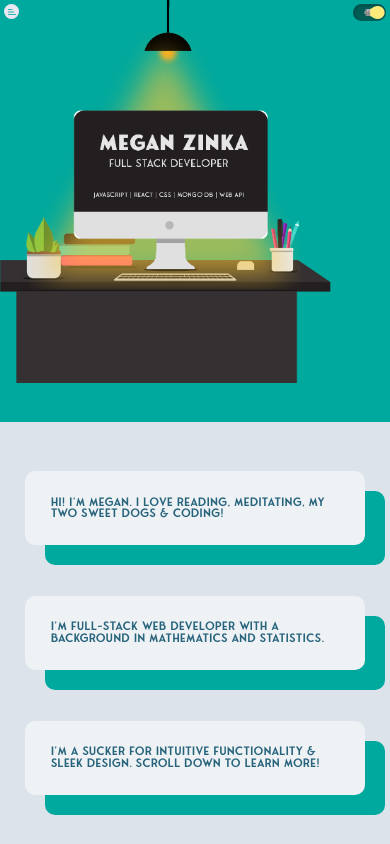
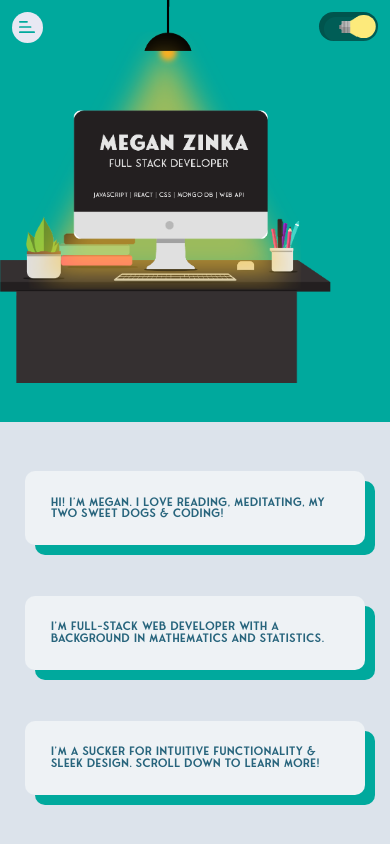
Before and after one commit to meganzinka/portfolio-site, a React (Create React App) app: page / in a window 390 px wide. Built offline with nearby package versions, Linux system fonts and the light colour scheme.

Commit message:
mobile toggles fixed

```diff
--- a/src/components/Home.jsx
+++ b/src/components/Home.jsx
@@ -48,9 +48,9 @@ const Home = (props) => {
     } else if (event.target.id ==="up" && props.page !== 1) {
       currentPage--
       props.setPage(currentPage)
-    } else if (event.target.id === "section-three") {
+    } else if (event.target.id === "three") {
       props.setPage(3)
-    } else if (event.target.id === "section-two") {
+    } else if (event.target.id === "two") {
       props.setPage(2)
     }
   }
@@ -98,7 +98,7 @@ const Home = (props) => {
             </div>
           </div>
             <div
-            id = "section-three"
+            id = "three"
               className={tile}
               onClick = {changePage}
             >
@@ -108,7 +108,7 @@ const Home = (props) => {
               </div>
             </div>
             <div
-              id = "section-two"
+              id = "two"
               className={tile}
               onClick = {changePage}
             >
--- a/src/components/Resume.jsx
+++ b/src/components/Resume.jsx
@@ -5,7 +5,7 @@ const Resume = () => {
   return (
     <div>
       <div id ="resume-container">
-			<iframe title="resume" src= "./MeganZinkaResume.pdf" zoom = "70%" type="application/pdf" width="100%" height="800px"/>
+			<iframe title="resume" src= "./MeganZinkaResume.pdf" zoom = "70%" type="application/pdf" width="100%" height="100%"/>
 		</div>
 
 
--- a/src/style/App.css
+++ b/src/style/App.css
@@ -4,7 +4,7 @@
 
 body {
   font-family: "Montserrat", sans-serif;
-  color: #27647c;
+  color: rgb(65,64,66);
   height: 100vh;
   width: 100%;
   overflow: scroll;
@@ -27,18 +27,15 @@ grid-template-rows: 100vh 100vh 100vh;
 /*------ Resume -------*/
 #resume-container {
   width: 100%;
+  height: 100vh;
+  margin-bottom: 0px solid black;
 }
 #resume-container-mobile {
   width: 100%;
   display: none;
 }
 
-embed {
-  border-top-right-radius: 10px;
-  border-bottom-right-radius: 10px;
-  border-bottom-left-radius: 10px;
-  zoom: 100%;
-}
+
 /*---------Projects ----------*/
 #projects {
   grid-row: 2;
@@ -179,7 +176,7 @@ a {
   #projects-container {
     display: grid;
     grid-template-columns: 1vw 1fr 1vw;
-    grid-template-rows: 1vw 40vh 40vh 40vh 40vh 1vw;
+    grid-template-rows: 1vw auto auto auto auto 1vw;
     grid-gap: 4vh;
   }
 
@@ -242,7 +239,7 @@ a {
 
 
   .project:hover {
-    width: 105%;
+    width: 100%;
   }
   .project-description {
     padding: 1.1vw;
--- a/src/style/Home.css
+++ b/src/style/Home.css
@@ -55,14 +55,20 @@ body {
   padding: 3vh;
   margin: 5vh;
   font-weight: 300;
-  font-size: 1.2vw;
+  font-size: 1vw;
   font-family: fonescaReg;
   border-radius: 10px;
   display: flex;
   flex-direction: column;
   justify-content: space-between;
   background-color: #eef2f5;
-  box-shadow: 20px 20px #00a99d;
+  box-shadow: 15px 15px #00a99d;
+}
+
+.menu-item:hover,
+#two:hover,
+#three:hover {
+  cursor: pointer;
 }
 
 .about-me-tile:active {
@@ -98,7 +104,7 @@ a {
 #comp-dark {
   width: 100%;
   height: 100vh;
-  background-color: #dce3eb;
+  background-color: #9ba0a5f1;
   grid-column: 1;
 }
 
@@ -107,7 +113,6 @@ a {
   flex-direction: column;
   justify-content: center;
   background: #00a99d;
-
 }
 
 .tile-dark {
@@ -121,9 +126,9 @@ a {
   display: flex;
   flex-direction: column;
   justify-content: space-between;
-  background-color: rgb(153,153,153);
-  color: rgb(153,153,153);
-  box-shadow: 20px 20px #eef2f5;
+  background-color: rgb(153, 153, 153);
+  color: rgb(153, 153, 153);
+  box-shadow: 15px 15px #eef2f5;
 }
 
 .tile-dark:active {
@@ -155,14 +160,10 @@ a {
   background-position: -99.99% 0%;
 }
 
-
-
-
 :root {
   /* minFontSize + (maxFontSize - minFontSize) * (100vw - minVWidth)/(maxVWidth - minVWidth) */
-	font-size: calc(10px + (20 - 10) * (100vw - 320px)/(960 - 320));
+  font-size: calc(10px + (20 - 10) * (100vw - 320px) / (960 - 320));
 }
-
 
 input {
   display: block;
@@ -172,13 +173,12 @@ input {
   position: absolute;
   top: 1vw;
   right: 1vw;
-  /* z-index: 100; */
 }
 
 .l {
-	background-color: rgba(0,0,0,0.7);
+  background-color: rgba(0, 0, 0, 0.7);
   border-radius: 0.75em;
-	box-shadow: 0.125em 0.125em 0 0.125em rgba(0,0,0,0.3) inset;
+  box-shadow: 0.125em 0.125em 0 0.125em rgba(0, 0, 0, 0.3) inset;
   color: #fdea7b;
   display: inline-flex;
   align-items: center;
@@ -191,7 +191,8 @@ input {
   -moz-appearance: none;
   appearance: none;
 }
-.l:before, .l:after {
+.l:before,
+.l:after {
   content: "";
   display: block;
 }
@@ -204,10 +205,11 @@ input {
   z-index: 100;
 }
 .l:after {
-	background:
-		linear-gradient(transparent 50%, rgba(0,0,0,0.15) 0) 0 50% / 50% 100%,
-		repeating-linear-gradient(90deg,#bbb 0,#bbb,#bbb 20%,#999 20%,#999 40%) 0 50% / 50% 100%,
-		radial-gradient(circle at 50% 50%,#888 25%, transparent 26%);
+  background: linear-gradient(transparent 50%, rgba(0, 0, 0, 0.15) 0) 0 50% /
+      50% 100%,
+    repeating-linear-gradient(90deg, #bbb 0, #bbb, #bbb 20%, #999 20%, #999 40%)
+      0 50% / 50% 100%,
+    radial-gradient(circle at 50% 50%, #888 25%, transparent 26%);
   background-repeat: no-repeat;
   border: 0.25em solid transparent;
   border-left: 0.4em solid #d8d8d8;
@@ -220,13 +222,13 @@ input {
 }
 /* Checked */
 .l:checked {
-	background-color: rgba(0,0,0,0.45);
-	box-shadow: 0.125em 0.125em 0 0.125em rgba(0,0,0,0.1) inset;
+  background-color: rgba(0, 0, 0, 0.45);
+  box-shadow: 0.125em 0.125em 0 0.125em rgba(0, 0, 0, 0.1) inset;
 }
 
 .l:checked:before {
   background-color: currentColor;
-	transform: translateX(125%)
+  transform: translateX(125%);
 }
 
 .l:checked:after {
@@ -237,12 +239,13 @@ input {
 .l:focus {
   outline: 0;
 }
+
 /*hamburger menu*/
 .menu {
   position: absolute;
   z-index: 30;
   top: 1vw;
-  left:1vw;
+  left: 1vw;
   width: 2vw;
   height: 2vw;
   padding: 2vw;
@@ -253,19 +256,17 @@ input {
   background-repeat: no-repeat;
   background-size: 50%;
   background-position: center;
-  /* box-shadow: 7px 7px 15px rgba(55, 84, 170, 0.15), -7px -7px 20px rgba(255, 255, 255, 1), inset 0px 0px 4px rgba(255, 255, 255, 0.2), inset 7px 7px 15px rgba(55, 84, 170, 0), inset -7px -7
-  x 20px rgba(255, 255, 255, 0), 0px 0px 4px rgba(255, 255, 255, 0); */
 }
 
 #button-container {
   width: 4vw;
   z-index: 30;
   display: flex;
-  flex-direction:column;
+  flex-direction: column;
   justify-content: space-between;
   position: absolute;
   top: 6vw;
-  left:1vw;
+  left: 1vw;
   height: 25vw;
 }
 
@@ -302,7 +303,7 @@ padding: 0.5vw;
   background-position: center;
 }
 
-#down{
+#down {
   background-image: url("./../images/down.svg");
   background-size: 50%;
   background-repeat: no-repeat;
@@ -313,15 +314,12 @@ padding: 0.5vw;
   display: none;
 }
 
-
 @media only screen and (max-width: 600px) {
-
   #home-page {
     width: 100vw;
     height: 100vh;
     display: flex;
     flex-direction: column;
-    /* overflow: hidden; */
     position: relative;
   }
 
@@ -357,7 +355,7 @@ padding: 0.5vw;
     flex-direction: column;
     justify-content: space-around;
     background-color: #eef2f5;
-    box-shadow: 20px 20px #00a99d;
+    box-shadow: 10px 10px #00a99d;
   }
 
   .about-me-tile:active {
@@ -379,4 +377,56 @@ padding: 0.5vw;
     vertical-align: middle;
     display: table-cell;
   }
+
+  :root {
+    /* minFontSize + (maxFontSize - minFontSize) * (100vw - minVWidth)/(maxVWidth - minVWidth) */
+    font-size: calc(10px + (100 - 10) * (100vw - 320px) / (960 - 320));
   }
+
+  input {
+    display: block;
+    margin-bottom: 1.5em;
+    font-size: 1em;
+    line-height: 1.5;
+    position: absolute;
+    top: 3vw;
+    right: 3vw;
+  }
+
+  .menu {
+    position: absolute;
+    z-index: 30;
+    top: 3vw;
+    left: 3vw;
+    width: 4vw;
+    height: 4vw;
+    padding: 4vw;
+    background: #e8e8f3;
+    border-radius: 50%;
+    cursor: pointer;
+    background-image: url("./../images/menuIcon.svg");
+    background-repeat: no-repeat;
+    background-size: 50%;
+    background-position: center;
+  }
+
+  #button-container {
+    width: 4vw;
+    z-index: 30;
+    display: flex;
+    flex-direction: column;
+    justify-content: space-between;
+    position: absolute;
+    top: 13vw;
+    left: 3vw;
+    height: 50vw;
+  }
+
+  .menu-item {
+    width: 8vw;
+    height: 8vw;
+    padding: 0.5vw;
+    border-radius: 50%;
+    background-color: #e8e8f3;
+  }
+}
```
Lines whose indentation alone changed are shown as unchanged.
